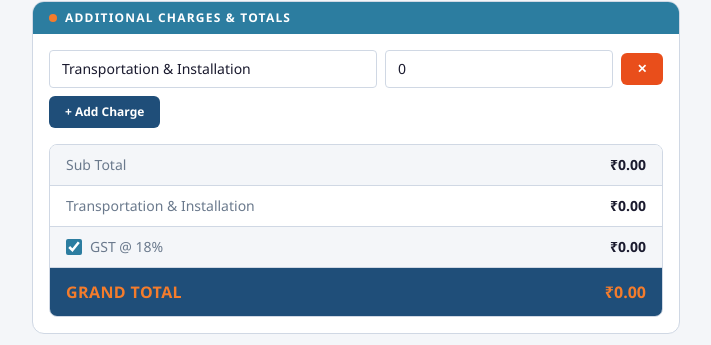
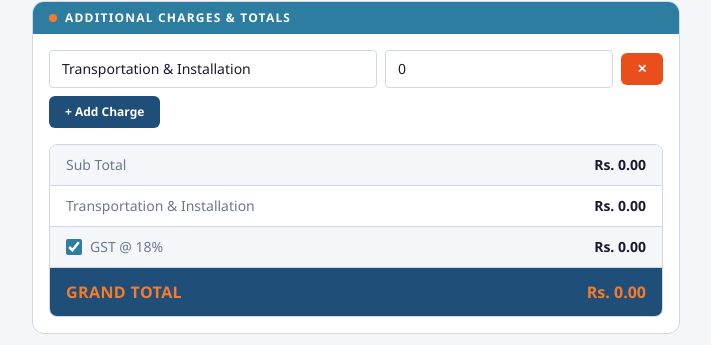
Before and after one commit to ThreeStarProjects/quotation-maker, a React (Vite) app: page / in a window 1280 px wide. Shown: the part 1055-1400 px from the top of the page, without its empty margins (284-995 px from the left). Built offline with nearby package versions, Linux system fonts and the light colour scheme; what @react-pdf/renderer would draw is missing.

Commit message:
Update defaults.js

```diff
--- a/src/data/defaults.js
+++ b/src/data/defaults.js
@@ -17,7 +17,7 @@ export const autoQN = () => {
 }
 
 export const INR = (n) =>
-  "₹" + new Intl.NumberFormat("en-IN", { minimumFractionDigits: 2 }).format(Number(n) || 0)
+  "Rs. " + new Intl.NumberFormat("en-IN", { minimumFractionDigits: 2 }).format(Number(n) || 0)
 
 export const calcTotals = (items, charges, gst) => {
   const subtotal = items.reduce((a, i) => a + i.qty * i.rate, 0)
```
